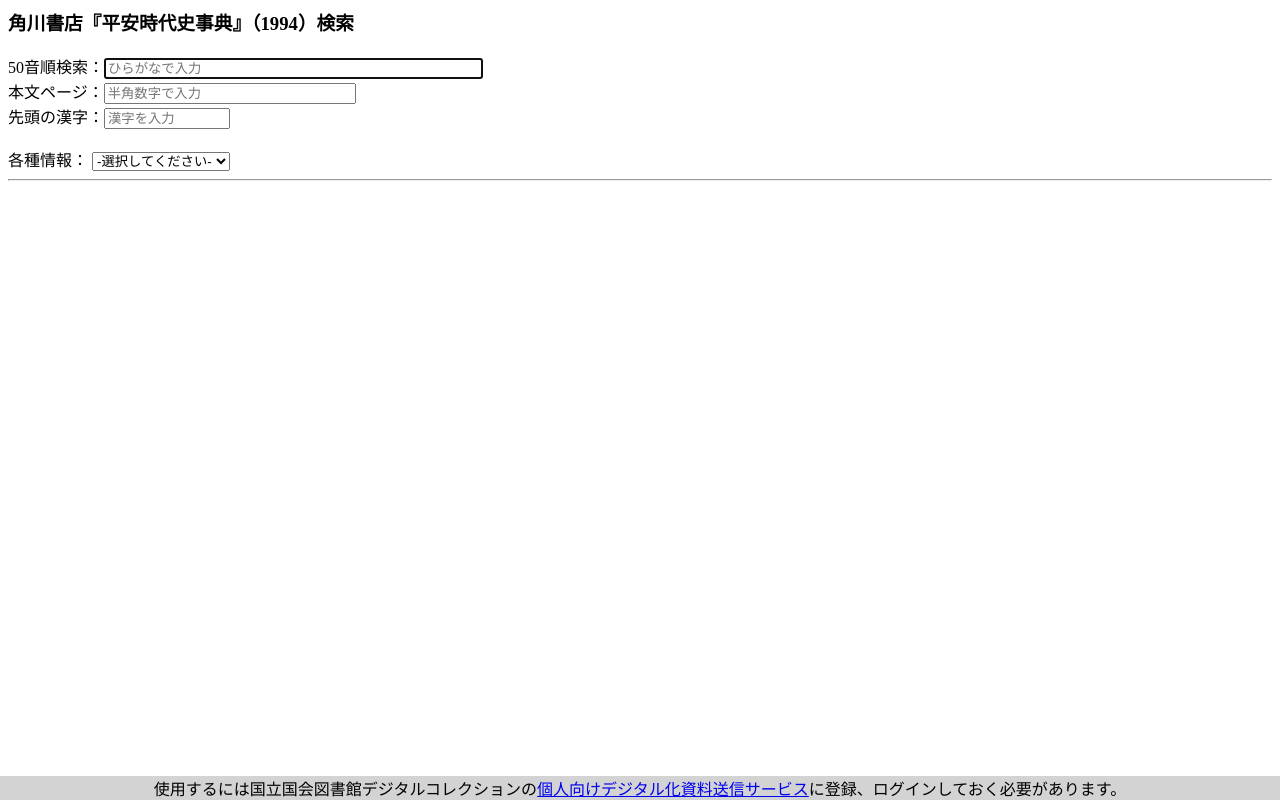
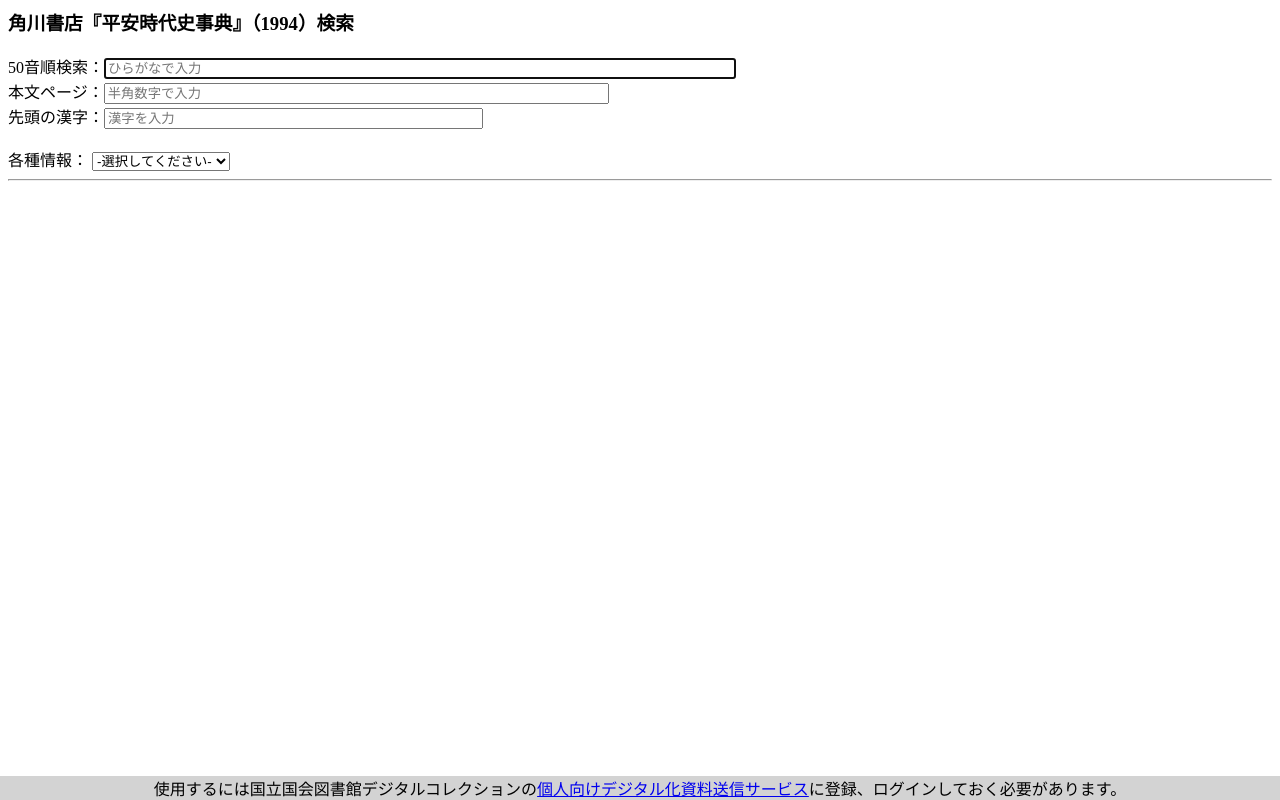
Before and after one commit to mmurak/heianJidaishiJiten, a plain HTML site: page index.html in a window 1280 px wide. Drawn offline with Linux system fonts and the light colour scheme.

Commit message:
Cosmetic tweak

```diff
--- a/heianJidaishiJiten.css
+++ b/heianJidaishiJiten.css
@@ -1,11 +1,11 @@
 #TextEntry{
-	width: 30%;
+	width: 50%;
 }
 #PageEntry{
-	width: 20%;
+	width: 40%;
 }
 #KanjiEntry{
-	width: 10%;
+	width: 30%;
 }
 form {
 	margin: 0;
```
